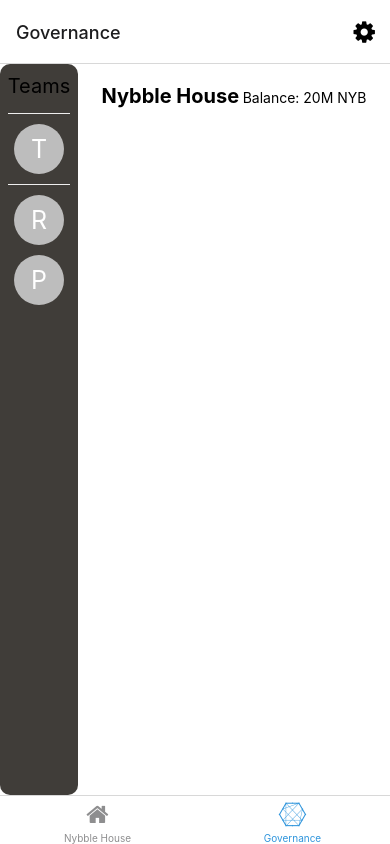
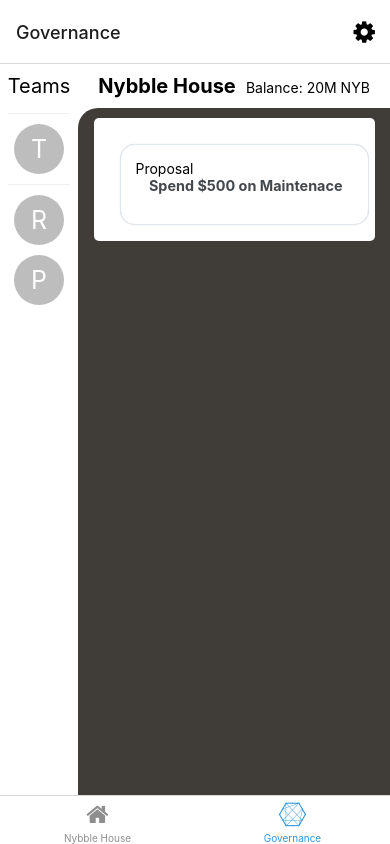
Before and after one commit to Nybble-House/nybble-house-client, a React Native app: screen /Governance in a window 390 px wide. Built offline with nearby package versions, Linux system fonts and the light colour scheme; what expo-linking would draw is missing.

Commit message:
new-component/EventFeed

```diff
--- /dev/null
+++ b/components/EventFeed.tsx
@@ -0,0 +1,58 @@
+import { useState } from 'react'
+import { StyleSheet, TouchableHighlight } from 'react-native'
+import {View, Text } from './Themed'
+import { ListItem, Card, Input } from 'react-native-elements'
+
+export const EventFeed = () => {
+    return (
+        <View style={ styles.container }>
+          <ListItem
+            Component={TouchableHighlight}
+            containerStyle={styles.listCards}
+            disabledStyle={{ opacity: 0.5 }}
+            onLongPress={() => console.log("onLongPress()")}
+            onPress={() => console.log("onLongPress()")}
+            pad={20}
+          >
+            <Card containerStyle={styles.voteCard} wrapperStyle={{}}>
+              <Text>Proposal</Text>
+              <Card.Title> Spend $500 on Maintenace</Card.Title>
+
+            </Card>
+          </ListItem>
+
+        </View>
+    )
+};
+
+const styles = StyleSheet.create({
+  container: {
+    flex: 1,
+    flexGrow: 1,
+    alignItems: 'center',
+    justifyContent: 'flex-start',
+    borderTopLeftRadius: 20,
+    backgroundColor: '#403d39',
+  },
+  title: {
+    fontSize: 20,
+    fontWeight: 'bold',
+  },
+  separator: {
+    marginVertical: 30,
+    height: 1,
+    width: '80%',
+  },
+  listCards: {
+    width: '100%',
+    marginTop: 10,
+    borderRadius: 5,
+    alignItems: "flex-start",
+    justifyContent: 'flex-start',
+  },
+  voteCard: {
+    width: '100%',
+    margin: 10,
+    borderRadius: 15
+  }
+});
--- a/components/FundingPot.tsx
+++ b/components/FundingPot.tsx
@@ -13,11 +13,12 @@ export const FundingPot = () => {
 
 const styles = StyleSheet.create({
   container: {
-    flex: 1,
+    // flex: 1,
     flexDirection: 'row',
     alignItems: 'baseline',
     justifyContent: 'space-evenly',
-    margin: 20,
+    margin: 10,
+
   },
   title: {
     fontSize: 20,
--- a/components/ListTeams.tsx
+++ b/components/ListTeams.tsx
@@ -70,7 +70,7 @@ const styles = StyleSheet.create({
     flex: 1,
     alignItems: 'center',
     justifyContent: 'flex-start',
-    backgroundColor: '#403d39',
+    // backgroundColor: '#403d39',
     borderRadius: 10
   },
   title: {
--- a/screens/Governance.tsx
+++ b/screens/Governance.tsx
@@ -4,6 +4,7 @@ import { Text, View } from '../components/Themed';
 
 import { ListTeams } from '../components/ListTeams'
 import { FundingPot } from '../components/FundingPot'
+import { EventFeed } from '../components/EventFeed'
 
 export default function Governance() {
   return (
@@ -11,7 +12,7 @@ export default function Governance() {
       <ListTeams />
       <View style={styles.sectionRight}>
         <FundingPot />
-        {/* <EventFeed /> */}
+        <EventFeed />
         {/* <ActionMenu /> */}
       </View>
       {/* <Text style={styles.title}>Governance</Text> */}
@@ -31,7 +32,9 @@ const styles = StyleSheet.create({
     justifyContent: 'flex-start',
   },
   sectionRight: {
-    width: '80%'
+    width: '80%',
+    alignContent: 'flex-start',
+    justifyContent: "flex-start",
   },
   title: {
     fontSize: 20,
```
